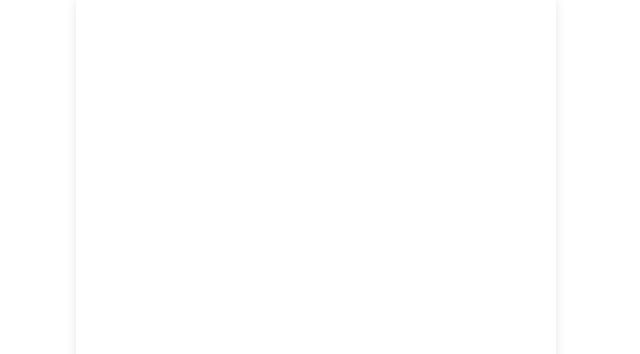
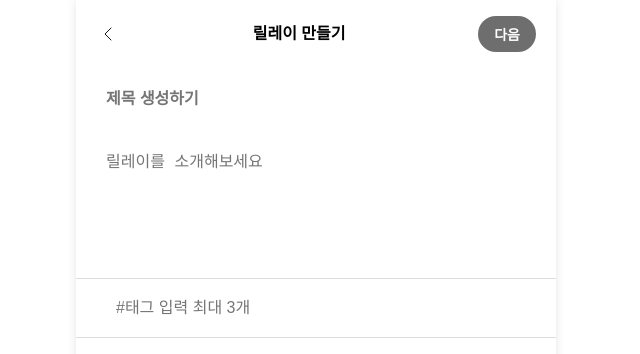
Before and after one commit to aong13/Addit-web, a React (Create React App) app: page /upload/relay in a window 1280 px wide. Before the commit this address had no page. Shown: the top 354 px of the page, without its empty margins (324-964 px from the left). Built offline with nearby package versions, Linux system fonts and the light colour scheme; a web font is replaced by a local one.

Commit message:
:sparkles: feat: 릴레이 만들기 및 사진 업로드 페이지 마크업
- 페이지 연결

```diff
--- a/src/components/layout/Header.jsx
+++ b/src/components/layout/Header.jsx
@@ -3,13 +3,15 @@ import styled from "styled-components";
 import { useNavigate } from "react-router-dom";
 import { ReactComponent as BackIcon } from "../../assets/icons/arrow_back_black.svg"; // 아이콘 변경
 
-const Header = ({ title, onNext, onComplete, buttonText }) => {
+const Header = ({ title, onClickBtn, buttonText }) => {
   const navigate = useNavigate();
 
   const handleBack = () => {
     navigate(-1);
   };
-
+  const handleNext = () => {
+    navigate("/relayTickle"); // relayTickle 페이지로 이동
+  };
   return (
     <HeaderContainer>
       <BackButton onClick={handleBack}>
@@ -17,12 +19,12 @@ const Header = ({ title, onNext, onComplete, buttonText }) => {
       </BackButton>
       <Title>{title}</Title>
       {buttonText && ( // 버튼 텍스트가 있을 경우에만 버튼을 렌더링
-        <RightBtn
-          onClick={buttonText === "완료" ? onComplete : onNext}
+        <HeaderBtn
+          onClick={onClickBtn}
           buttonType={buttonText} // buttonText를 props로 전달
         >
           {buttonText}
-        </RightBtn>
+        </HeaderBtn>
       )}
     </HeaderContainer>
   );
@@ -58,9 +60,9 @@ const Title = styled.h1`
   margin: 0;
 `;
 
-const RightBtn = styled.button`
+const HeaderBtn = styled.button`
   background-color: ${({ buttonType }) =>
-    buttonType === "완료" ? "#7fa3ff" : "#d1d1d1"};
+    buttonType === "완료" ? "#7fa3ff" : "#6E6E6E"};
   color: white;
   border: none;
   padding: 8px 16px;
@@ -71,7 +73,7 @@ const RightBtn = styled.button`
 
   &:hover {
     background-color: ${({ buttonType }) =>
-      buttonType === "완료" ? "#5d87d8" : "#b3b3b3"}; /* hover 시 색상 변경 */
+      buttonType === "완료" ? "#5d87d8" : "#494949"}; /* hover 시 색상 변경 */
   }
 
   &:active {
--- a/src/pages/Home.jsx
+++ b/src/pages/Home.jsx
@@ -17,7 +17,7 @@ const Home = () => {
   const navigate = useNavigate();
 
   const handleClick = () => {
-    navigate("/upload");
+    navigate("/upload/relay");
   };
 
   const handleImageSelect = (tickleId) => {
--- a/src/pages/Upload.jsx
+++ /dev/null
@@ -1,19 +0,0 @@
-import React from "react";
-import Header from "../components/layout/Header";
-import styled from "styled-components";
-const Upload = () => {
-  return (
-    <Container>
-      <Header title={"릴레이만들기"} />
-    </Container>
-  );
-};
-
-const Container = styled.div`
-  position: relative;
-  width: 100%;
-  height: 100vh;
-  overflow: hidden;
-  display: flex;
-`;
-export default Upload;
--- /dev/null
+++ b/src/pages/UploadRelay.jsx
@@ -0,0 +1,127 @@
+import React, { useState } from "react";
+import Header from "../components/layout/Header";
+import styled from "styled-components";
+import { useNavigate } from "react-router-dom";
+
+// TagInput 컴포넌트
+const TagInput = ({ value, onChange }) => {
+  return (
+    <TagContainer>
+      <Input
+        type="text"
+        placeholder="#태그 입력 최대 3개"
+        value={value}
+        onChange={onChange}
+      />
+    </TagContainer>
+  );
+};
+
+const Upload = () => {
+  const navigate = useNavigate();
+
+  const handleNext = () => {
+    navigate("/upload/tickle"); // relayTickle 페이지로 이동
+  };
+
+  // 각 필드별 상태를 분리하여 관리
+  const [title, setTitle] = useState(""); // 제목
+  const [intro, setIntro] = useState(""); // 소개
+  const [tags, setTags] = useState(""); // 태그
+
+  // 포커스 상태 관리
+  const [focusedTitle, setFocusedTitle] = useState(false);
+  const [focusedIntro, setFocusedIntro] = useState(false);
+
+  const handleTitleChange = (e) => {
+    setTitle(e.target.value.slice(0, 100)); // 제목은 최대 100자
+  };
+
+  const handleIntroChange = (e) => {
+    setIntro(e.target.value);
+  };
+
+  const handleTagsChange = (e) => {
+    setTags(e.target.value);
+  };
+
+  return (
+    <Container>
+      <Header
+        title={"릴레이 만들기"}
+        buttonText="다음"
+        onClickBtn={handleNext}
+      />
+      <FormContainer>
+        <Input
+          type="text"
+          placeholder="제목 생성하기"
+          value={title}
+          onChange={handleTitleChange}
+          onFocus={() => setFocusedTitle(true)}
+          focused={focusedTitle}
+          titleStyle
+        />
+        <TextArea
+          placeholder="릴레이를 소개해보세요"
+          value={intro}
+          onChange={handleIntroChange}
+          onFocus={() => setFocusedIntro(true)}
+          focused={focusedIntro}
+        />
+        <TagInput value={tags} onChange={handleTagsChange} />
+      </FormContainer>
+    </Container>
+  );
+};
+
+const Container = styled.div`
+  position: relative;
+  width: 100%;
+  display: flex;
+  flex-direction: column;
+`;
+
+const FormContainer = styled.div`
+  display: flex;
+  flex-direction: column;
+  gap: 20px;
+  padding-top: 80px;
+`;
+
+const Input = styled.input`
+  margin: 0 20px;
+  padding: 10px;
+  font-size: 16px;
+  border: none;
+  outline: none;
+  ${({ titleStyle }) =>
+    titleStyle &&
+    `
+    font-weight: bold;
+    color: black;
+  `}
+`;
+
+const TextArea = styled.textarea`
+  margin: 0 20px;
+  padding: 10px;
+  font-size: 16px;
+  border: none;
+  outline: none;
+  resize: none; /* 크기 조절 안되게 */
+  min-height: 100px; /* 최소 높이 */
+  ${({ focused }) =>
+    focused &&
+    `
+    min-height: 150px; /* 포커스 시 최소 높이를 늘려줌 */
+  `}
+`;
+
+const TagContainer = styled.div`
+  border-top: 1px solid #ddd;
+  border-bottom: 1px solid #ddd;
+  padding: 10px;
+`;
+
+export default Upload;
--- /dev/null
+++ b/src/pages/UploadTickle.jsx
@@ -0,0 +1,116 @@
+import React, { useState } from "react";
+import Header from "../components/layout/Header";
+import styled from "styled-components";
+
+// TagInput 컴포넌트
+const TagInput = ({ value, onChange }) => {
+  return (
+    <TagContainer>
+      <Input
+        type="text"
+        placeholder="#태그 입력 최대 3개"
+        value={value}
+        onChange={onChange}
+      />
+    </TagContainer>
+  );
+};
+
+const Upload = () => {
+  // 각 필드별 상태를 분리하여 관리
+  const [title, setTitle] = useState(""); // 제목
+  const [intro, setIntro] = useState(""); // 소개
+  const [tags, setTags] = useState(""); // 태그
+
+  // 포커스 상태 관리
+  const [focusedTitle, setFocusedTitle] = useState(false);
+  const [focusedIntro, setFocusedIntro] = useState(false);
+
+  const handleTitleChange = (e) => {
+    setTitle(e.target.value.slice(0, 100)); // 제목은 최대 100자
+  };
+
+  const handleIntroChange = (e) => {
+    setIntro(e.target.value);
+  };
+
+  const handleTagsChange = (e) => {
+    setTags(e.target.value);
+  };
+
+  return (
+    <Container>
+      <Header title={"사진 업로드"} buttonText="완료" />
+      <FormContainer>
+        <Input
+          type="text"
+          placeholder="제목 생성하기"
+          value={title}
+          onChange={handleTitleChange}
+          onFocus={() => setFocusedTitle(true)}
+          focused={focusedTitle}
+          titleStyle
+        />
+        <TextArea
+          placeholder="릴레이를 소개해보세요"
+          value={intro}
+          onChange={handleIntroChange}
+          onFocus={() => setFocusedIntro(true)}
+          focused={focusedIntro}
+        />
+        <TagInput value={tags} onChange={handleTagsChange} />
+      </FormContainer>
+    </Container>
+  );
+};
+
+const Container = styled.div`
+  position: relative;
+  width: 100%;
+  display: flex;
+  flex-direction: column;
+`;
+
+const FormContainer = styled.div`
+  display: flex;
+  flex-direction: column;
+  gap: 20px;
+  padding-top: 80px;
+`;
+
+const Input = styled.input`
+  margin: 0 20px;
+  padding: 10px;
+  font-size: 16px;
+  border: none;
+  outline: none;
+  ${({ titleStyle }) =>
+    titleStyle &&
+    `
+    font-weight: bold;
+    color: black;
+  `}
+`;
+
+const TextArea = styled.textarea`
+  margin: 0 20px;
+  padding: 10px;
+  font-size: 16px;
+  border: none;
+  outline: none;
+  resize: none; /* 크기 조절 안되게 */
+  min-height: 100px; /* 최소 높이 */
+  ${({ focused }) =>
+    focused &&
+    `
+    min-height: 150px; /* 포커스 시 최소 높이를 늘려줌 */
+  `}
+`;
+
+const TagContainer = styled.div`
+  border-top: 1px solid #ddd;
+  border-bottom: 1px solid #ddd;
+  padding: 10px;
+`;
+
+export default Upload;
--- a/src/router.js
+++ b/src/router.js
@@ -2,7 +2,8 @@ import React from "react";
 import { BrowserRouter as Router, Routes, Route } from "react-router-dom";
 import Home from "./pages/Home";
 import Search from "./pages/Search";
-import Upload from "./pages/Upload";
+import UploadRelay from "./pages/UploadRelay";
+import UploadTickle from "./pages/UploadTickle";
 import Alarm from "./pages/Alarm";
 import MyPage from "./pages/MyPage";
 import Relay from "./pages/Relay";
@@ -12,7 +13,8 @@ const AppRouter = () => {
       <Routes>
         <Route path="/" element={<Home />} />
         <Route path="/search" element={<Search />} />
-        <Route path="/upload" element={<Upload />} />
+        <Route path="/upload/relay" element={<UploadRelay />} />
+        <Route path="/upload/tickle" element={<UploadTickle />} />
         <Route path="/alarm" element={<Alarm />} />
         <Route path="/mypage" element={<MyPage />} />
         <Route path="/relay/:id" element={<Relay />} />
```
